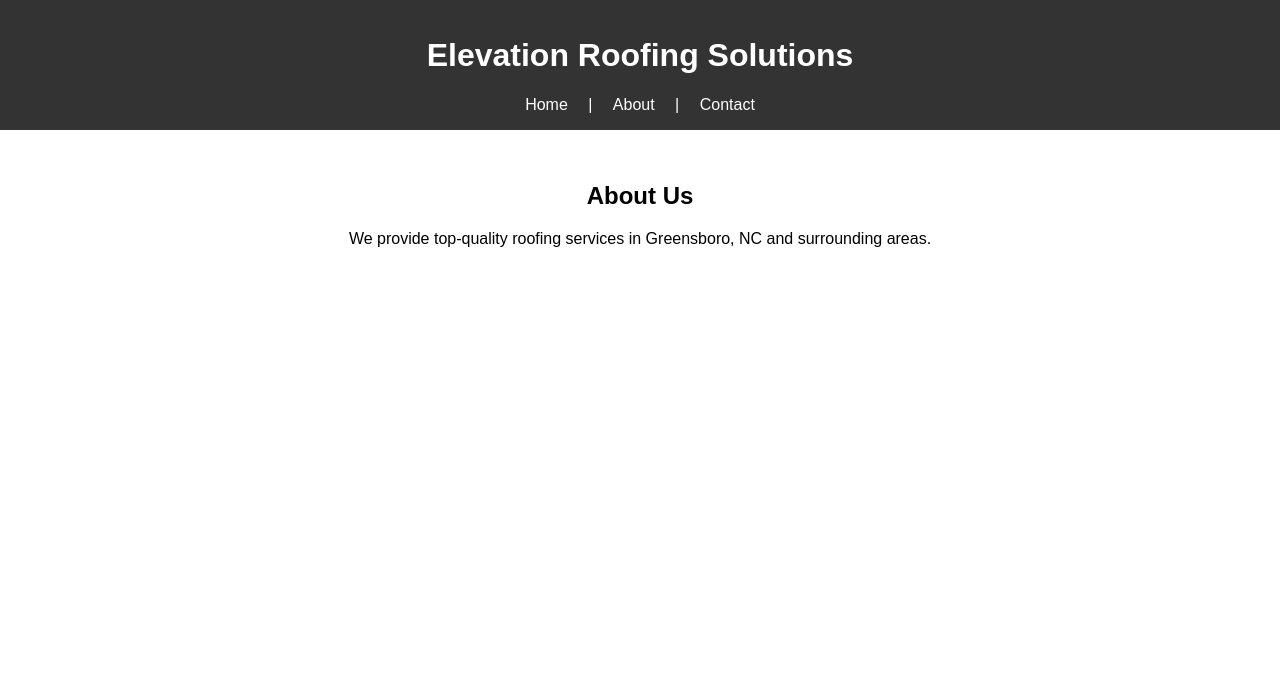
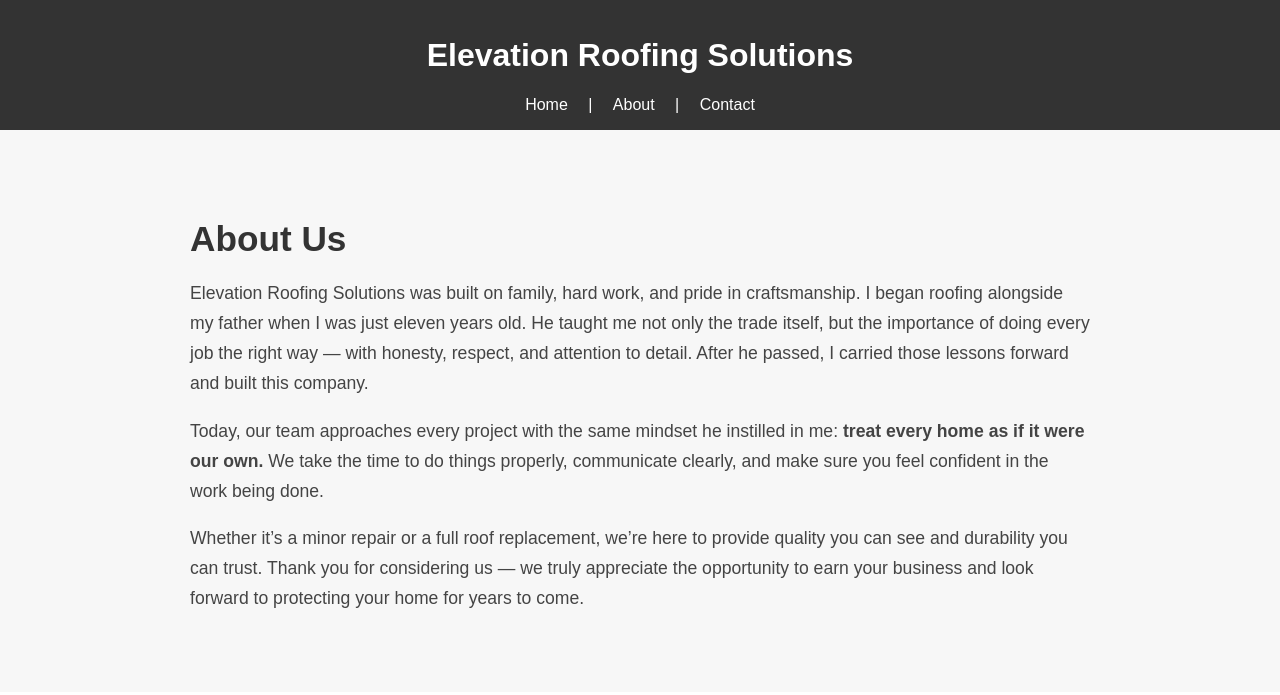
Before and after one commit to gerardojoseplata/elevation-roofing-site, a website: page about.html in a window 1280 px wide. Drawn offline with Linux system fonts and the light colour scheme.

Commit message:
Updated about us page

```diff
--- a/about.html
+++ b/about.html
@@ -14,9 +14,26 @@
             <a href="contact.html">Contact</a>
         </nav>
     </header>
-    <main>
+<section class="about-section">
+    <div class="container">
         <h2>About Us</h2>
-        <p>We provide top-quality roofing services in Greensboro, NC and surrounding areas.</p>
-    </main>
+        <p>
+            Elevation Roofing Solutions was built on family, hard work, and pride in craftsmanship. I began roofing
+            alongside my father when I was just eleven years old. He taught me not only the trade itself, but the
+            importance of doing every job the right way — with honesty, respect, and attention to detail. After he
+            passed, I carried those lessons forward and built this company.
+        </p>
+        <p>
+            Today, our team approaches every project with the same mindset he instilled in me:
+            <strong>treat every home as if it were our own.</strong> We take the time to do things properly, communicate
+            clearly, and make sure you feel confident in the work being done.
+        </p>
+        <p>
+            Whether it’s a minor repair or a full roof replacement, we’re here to provide quality you can see and
+            durability you can trust. Thank you for considering us — we truly appreciate the opportunity to earn your
+            business and look forward to protecting your home for years to come.
+        </p>
+    </div>
+</section>
 </body>
 </html>
--- a/css/style.css
+++ b/css/style.css
@@ -134,3 +134,27 @@ main {
     text-align: center;
   }
 }
+.about-section {
+    padding: 60px 20px;
+    background-color: #f7f7f7;
+}
+
+.about-section .container {
+    max-width: 900px;
+    margin: 0 auto;
+    text-align: left;
+}
+
+.about-section h2 {
+    font-size: 2.2rem;
+    margin-bottom: 20px;
+    font-weight: 600;
+    color: #333;
+}
+
+.about-section p {
+    font-size: 1.1rem;
+    line-height: 1.7;
+    margin-bottom: 18px;
+    color: #444;
+}
```
